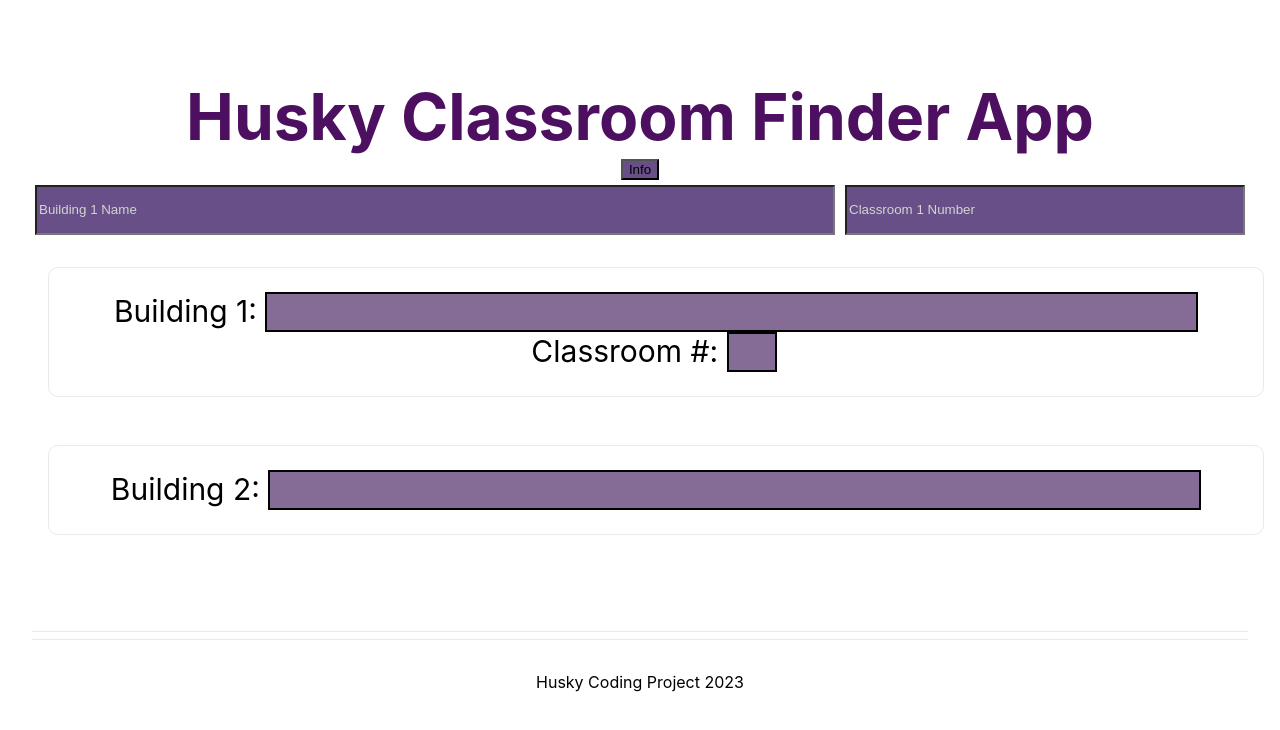
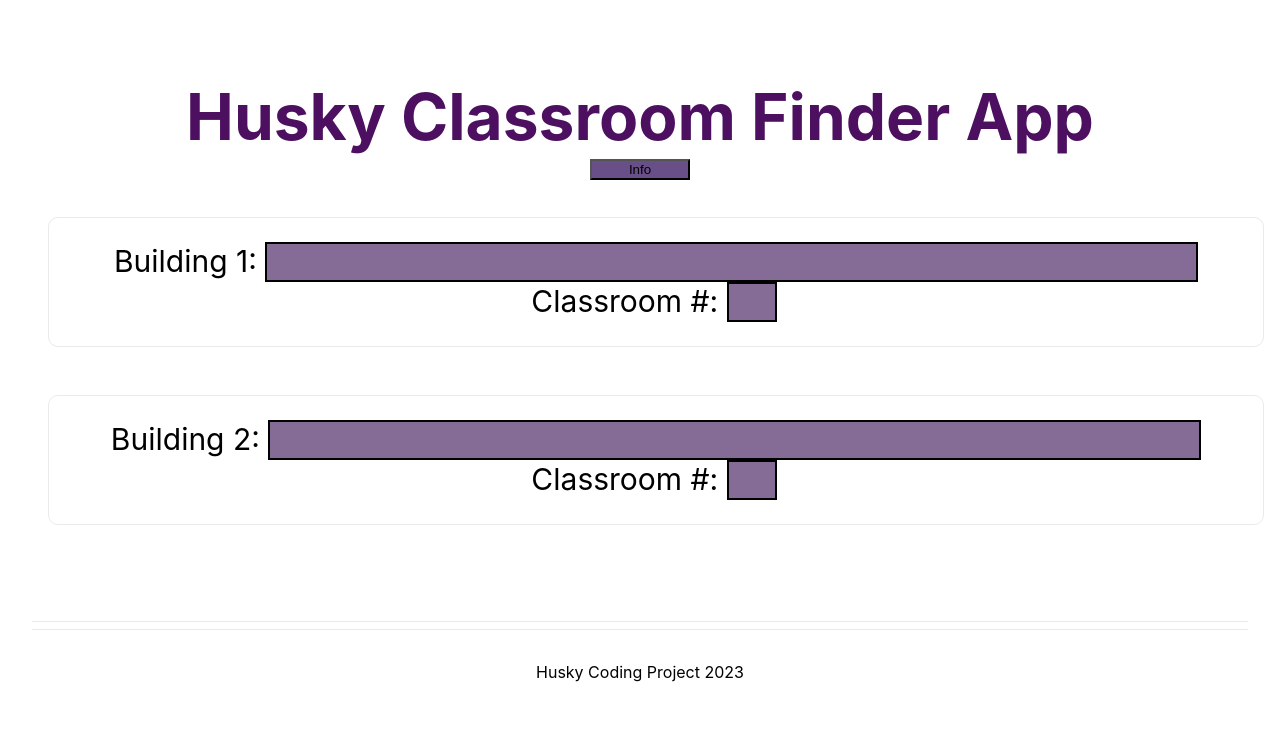
Before and after one commit to hcp-uw/classroom-finder, a Next.js app in the folder frontend/: page / in a window 1280 px wide. Shown: the top 730 px of the page. Built offline with nearby package versions, Linux system fonts and the light colour scheme.

Commit message:
home pg changes

```diff
--- a/frontend/package.json
+++ b/frontend/package.json
@@ -16,6 +16,7 @@
     "@fortawesome/fontawesome-svg-core": "^6.4.0",
     "@fortawesome/free-solid-svg-icons": "^6.4.0",
     "@fortawesome/react-fontawesome": "^0.2.0",
+    "@nextui-org/react": "^1.0.0-beta.12",
     "bootstrap": "^5.2.3",
     "framer-motion": "^10.10.0",
     "next": "^13.0.0",
--- a/frontend/pages/index.js
+++ b/frontend/pages/index.js
@@ -1,13 +1,17 @@
 'use client'
 
 import { Button, ButtonGroup } from '@chakra-ui/react'
+import {NextUIProvider} from '@nextui-org/react';
 import { Image } from '@chakra-ui/react'
 import Head from 'next/head'
 import styles from '../styles/Home.module.css';
 import { Box } from '@chakra-ui/react'
 import { Input } from '@chakra-ui/react'
 import { Flex, Spacer } from '@chakra-ui/react'
+import { Select } from '@chakra-ui/react'
 import { Center, Square, Circle } from '@chakra-ui/react'
+import { Dropdown } from "@nextui-org/react";
+
 
 
 export default function Home() {
@@ -19,19 +23,11 @@ export default function Home() {
           Husky Classroom Finder App
         </h1>
 
-        <Button mt = {5} mb = {5} background = '#684f87' size = 'lg'>
+        <Button w = "100px" mt = {5} mb = {5} background = '#684f87' size = 'lg'>
           <a href = "/posts/info">
             Info
           </a>
         </Button>
-
-        <Box w = "1300px" h = "50px" borderColor = "black" borderWidth='1px' borderRadius='lg' >
-          <Center>
-          <Input h = "50px" mr = "10px" w = "800px"color = "white" background = "#684f87" placeholder='Building 1 Name' _placeholder = {{color: "#D3D3D3"}}/>
-          <Input h = "50px" w = "400px" color = "white" background = "#684f87" placeholder='Classroom 1 Number' _placeholder = {{color: "#D3D3D3"}}/>
-
-          </Center>
-        </Box>
 
 
         <div className={styles.grid}>
@@ -52,6 +48,10 @@ export default function Home() {
           <form action="/send-data-here" method="post" className = {styles.form}>
               <label for="second">Building 2: </label>
               <input className = {styles.formbox} type="text" id="second" name="second" />
+            </form>
+            <form action="/send-data-here" method="post" className = {styles.form}>
+              <label for="second">Classroom #: </label>
+              <input className = {styles.formboxsmall} type="text" id="second" name="second" />
             </form>
           </a>
 
--- a/frontend/styles/Home.module.css
+++ b/frontend/styles/Home.module.css
@@ -68,7 +68,7 @@
 
 .grid {
   display: flex;
-  align-items: center;
+  align-items: left;
   justify-content: center;
   flex-wrap: wrap;
   max-width: 1800px;
@@ -79,6 +79,7 @@
   font-style: bold;
   padding: 1.5rem;
   text-align: center;
+  align-items: left;
   color: inherit;
   margin-top: 2rem;
   text-decoration: none;
```
Also changed, not shown: 2 other files (tests, documents, lock files or other folders).
